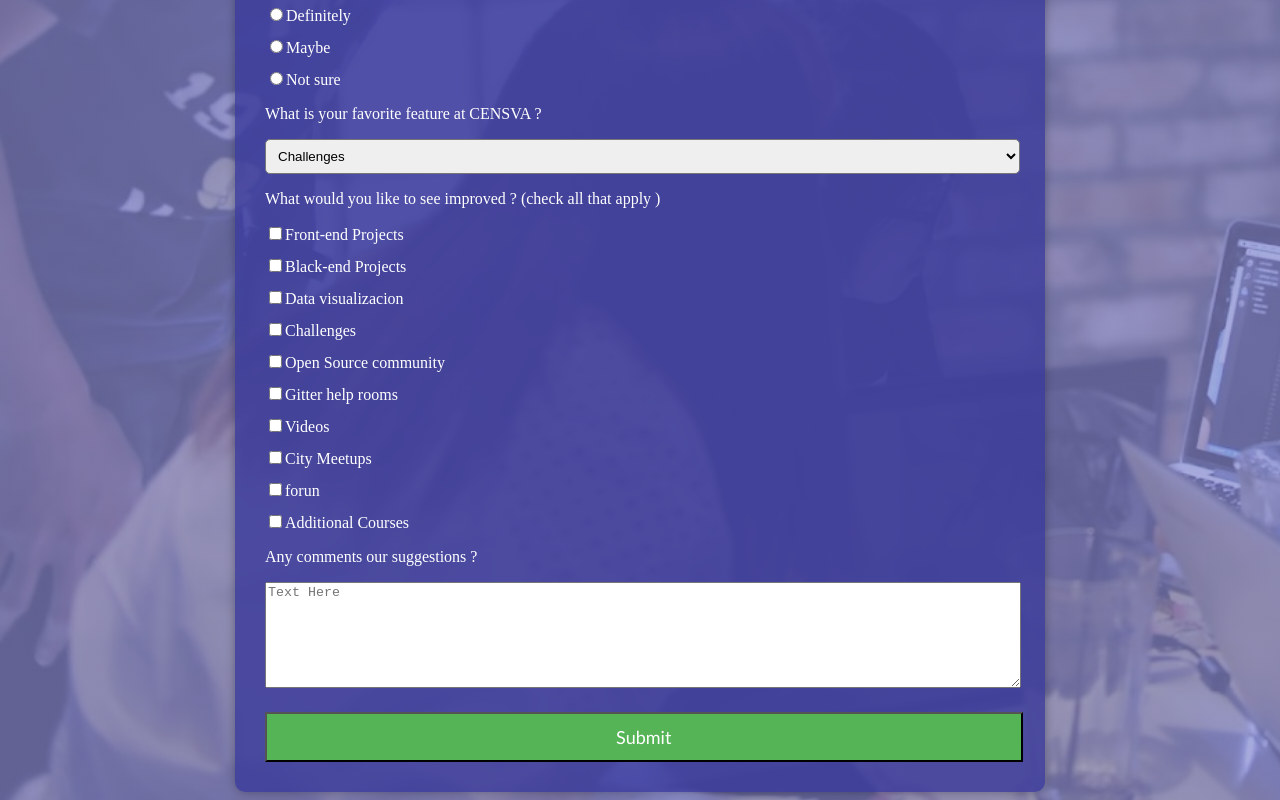
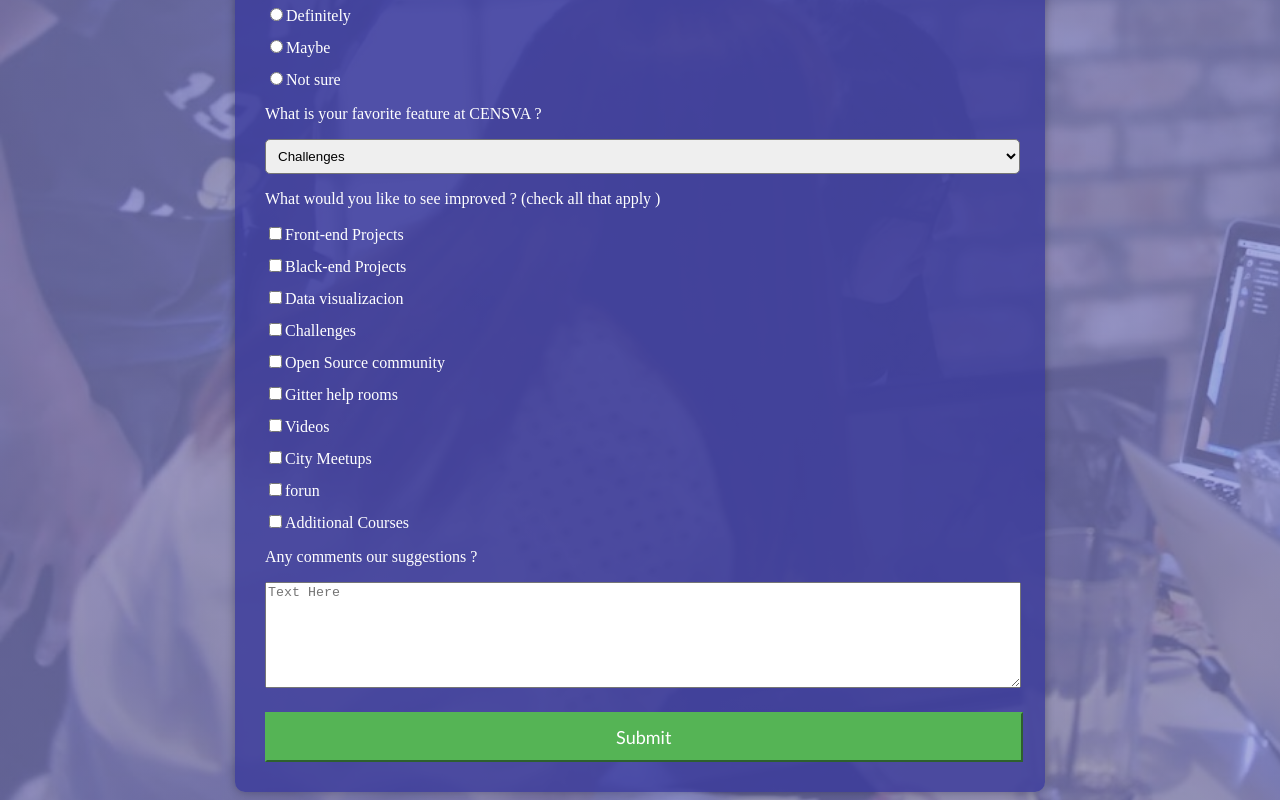
Before and after one commit to Marnaruto/FOrmularioCONSVA, a plain HTML site: page index.html in a window 1280 px wide. Shown: the part 553-1353 px from the top of the page. Drawn offline with Linux system fonts and the light colour scheme.

Commit message:
Update form.css

```diff
--- a/form.css
+++ b/form.css
@@ -53,4 +53,5 @@
     margin-top: 20px;
     background-color: rgba(85, 180, 85, 1);
     color: white;
+    border-color: rgba(85, 180, 85, 1);
 }
```
